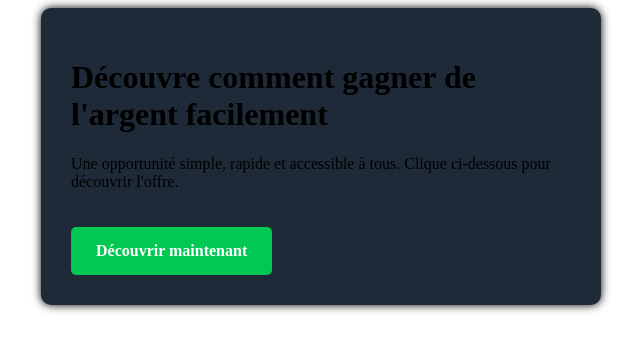
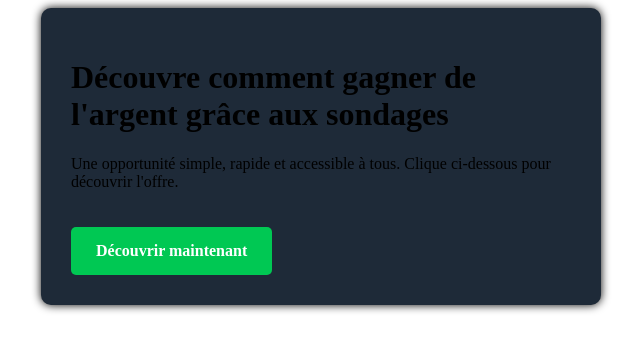
Before and after one commit to 510771/Infos-crypto-, a plain HTML site: page index.html in a window 1280 px wide. Shown: the whole page, without its empty margins (319-959 px from the left). Drawn offline with Linux system fonts and the light colour scheme.

Commit message:
Update index.html

```diff
--- a/index.html
+++ b/index.html
@@ -51,7 +51,7 @@
   <script type='text/javascript' src='//pl26543042.profitableratecpm.com/25/cc/76/25cc7661460e2a029073380d61477afc.js'></script>
   <body>
   <div class="container">
-    <h1>Découvre comment gagner de l'argent facilement</h1>
+    <h1>Découvre comment gagner de l'argent grâce aux sondages</h1>
     <p>Une opportunité simple, rapide et accessible à tous. Clique ci-dessous pour découvrir l'offre.</p>
     <a href="https://www.profitableratecpm.com/v6r83v29ky?key=403852af806652a4ffc0a213a89a9fab" target="_blank" class="button">Découvrir maintenant</a>
   </div>
```
